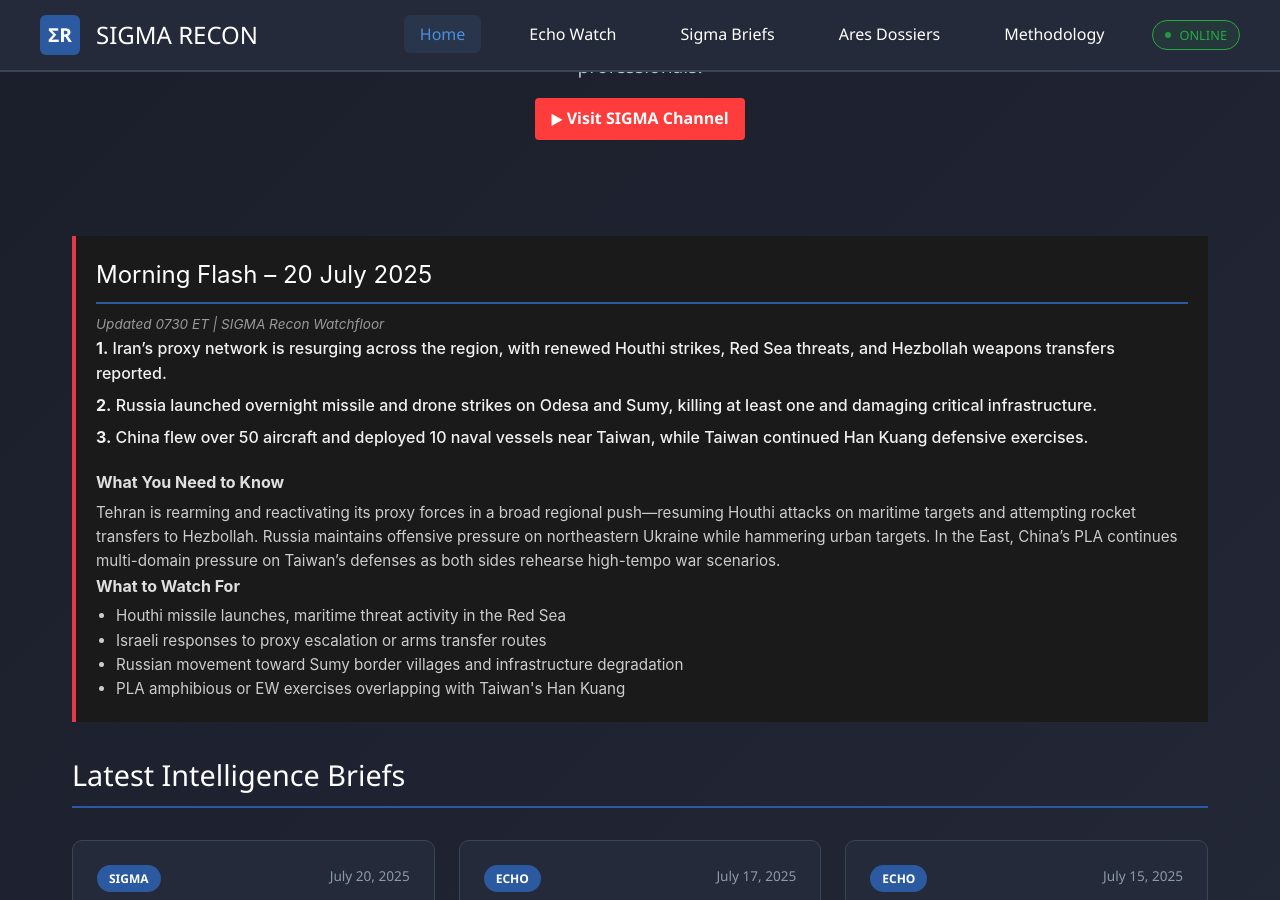
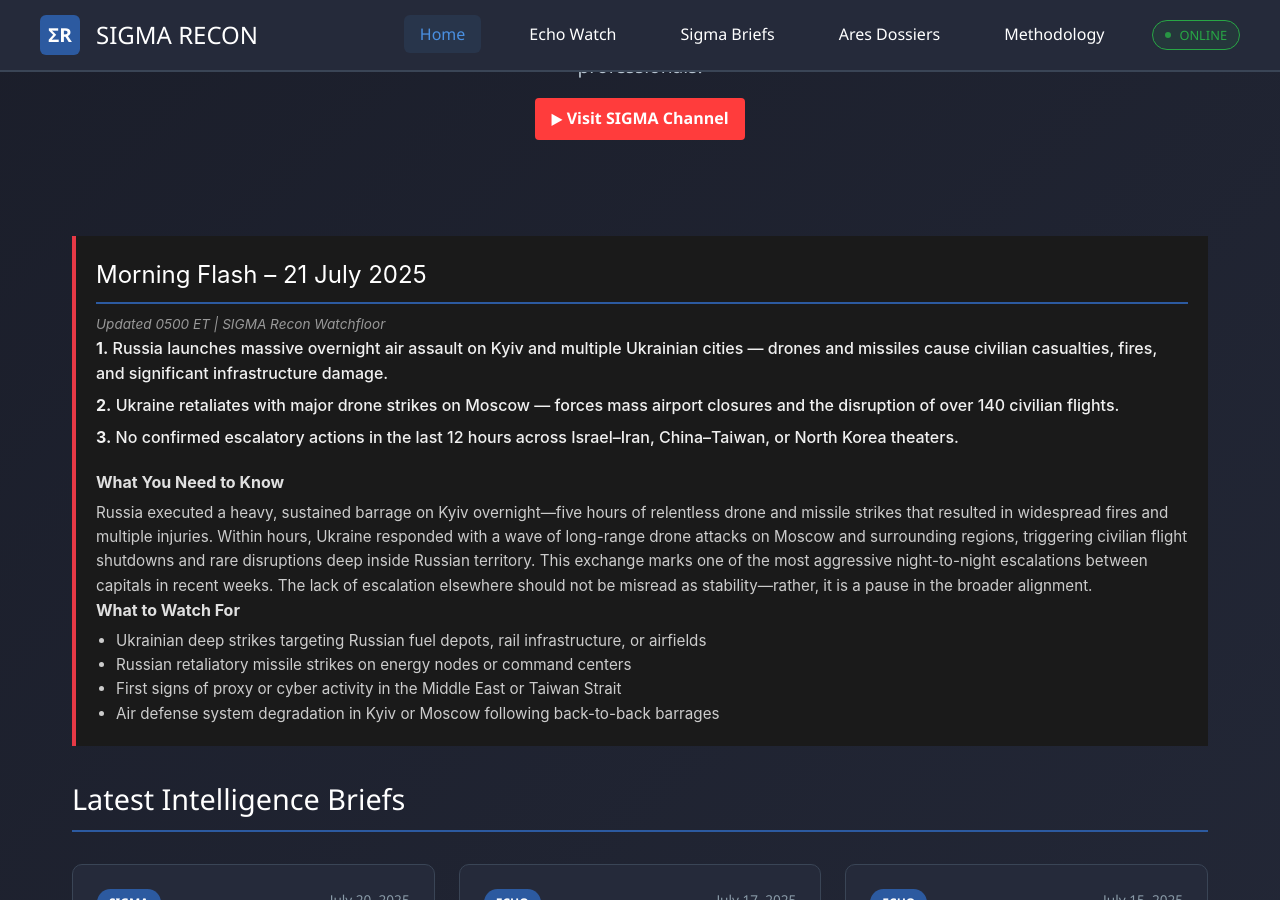
Before and after one commit to Monster52/SIGMA_Recon, a Jekyll site: the page built from index.html, in a window 1280 px wide and 900 px high, scrolled down 242 px. Built offline with Jekyll 4.4.1, drawn with Linux system fonts in a browser that asks for light colours; comment, search, counter and statistics services are not loaded.

Commit message:
MFR 21 July

```diff
--- a/index.html
+++ b/index.html
@@ -15,26 +15,29 @@ title: SIGMA Recon - Strategic Intelligence Portal
 
 <!-- Morning Flash Module -->
 <div class="morning-flash-container">
-  <h2 class="section-title">Morning Flash – 20 July 2025</h2>
-    <p class="flash-timestamp">Updated 0730 ET | SIGMA Recon Watchfloor</p>
+  <h2 class="section-title">Morning Flash – 21 July 2025</h2>
+    <p class="flash-timestamp">Updated 0500 ET | SIGMA Recon Watchfloor</p>
 
   <ul class="flash-bullets">
-    <li><strong>1.</strong> Iran’s proxy network is resurging across the region, with renewed Houthi strikes, Red Sea threats, and Hezbollah weapons transfers reported.</li>
-    <li><strong>2.</strong> Russia launched overnight missile and drone strikes on Odesa and Sumy, killing at least one and damaging critical infrastructure.</li>
-    <li><strong>3.</strong> China flew over 50 aircraft and deployed 10 naval vessels near Taiwan, while Taiwan continued Han Kuang defensive exercises.</li>
+    <li><strong>1.</strong> Russia launches massive overnight air assault on Kyiv and multiple Ukrainian cities — drones and missiles cause civilian casualties, fires, and significant infrastructure damage.</li>
+    <li><strong>2.</strong> Ukraine retaliates with major drone strikes on Moscow — forces mass airport closures and the disruption of over 140 civilian flights.</li>
+    <li><strong>3.</strong> No confirmed escalatory actions in the last 12 hours across Israel–Iran, China–Taiwan, or North Korea theaters.</li>
   </ul>
   <div class="flash-subsections">
     <div class="flash-need-to-know">
       <h4>What You Need to Know</h4>
-      <p>Tehran is rearming and reactivating its proxy forces in a broad regional push—resuming Houthi attacks on maritime targets and attempting rocket transfers to Hezbollah. Russia maintains offensive pressure on northeastern Ukraine while hammering urban targets. In the East, China’s PLA continues multi-domain pressure on Taiwan’s defenses as both sides rehearse high-tempo war scenarios.</p>
+      <p>Russia executed a heavy, sustained barrage on Kyiv overnight—five hours of relentless drone and missile strikes that resulted in widespread fires and multiple injuries. Within hours, Ukraine responded with a wave of long-range drone attacks on Moscow and surrounding regions, triggering civilian flight shutdowns and rare disruptions deep inside Russian territory.
+
+      This exchange marks one of the most aggressive night-to-night escalations between capitals in recent weeks. The lack of escalation elsewhere should not be misread as stability—rather, it is a pause in the broader alignment.
+      </p>
     </div>
     <div class="flash-watch-for">
       <h4>What to Watch For</h4>
       <ul>
-        <li> Houthi missile launches, maritime threat activity in the Red Sea</li>
-        <li> Israeli responses to proxy escalation or arms transfer routes</li>
-        <li> Russian movement toward Sumy border villages and infrastructure degradation</li>
-        <li> PLA amphibious or EW exercises overlapping with Taiwan's Han Kuang</li>
+        <li> Ukrainian deep strikes targeting Russian fuel depots, rail infrastructure, or airfields</li>
+        <li> Russian retaliatory missile strikes on energy nodes or command centers</li>
+        <li> First signs of proxy or cyber activity in the Middle East or Taiwan Strait</li>
+        <li> Air defense system degradation in Kyiv or Moscow following back-to-back barrages</li>
       </ul>
     </div>
   </div>
```
